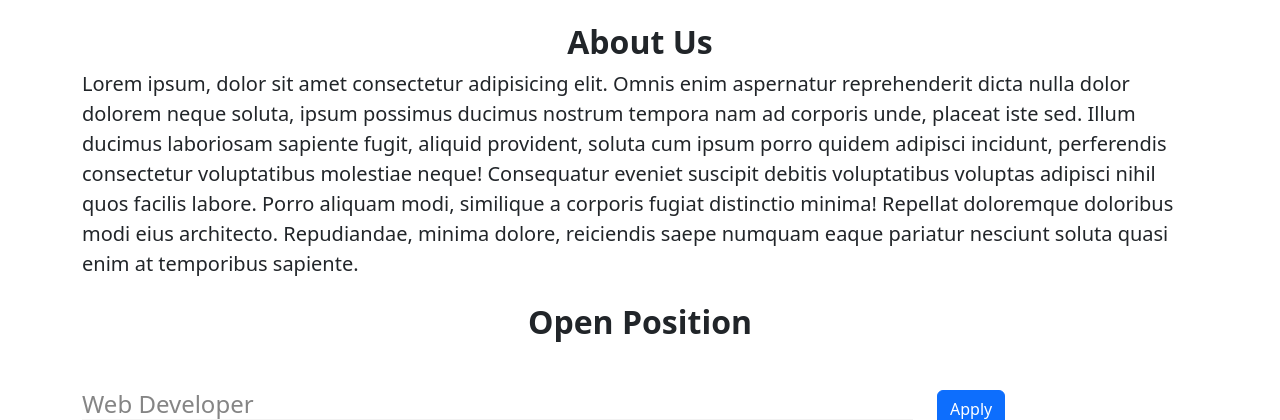
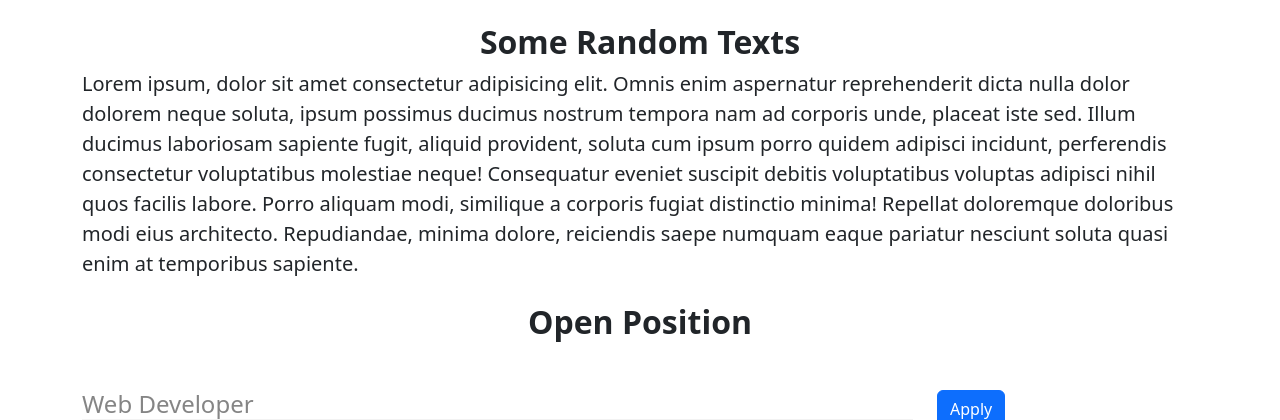
Before and after one commit to Doumbouyah-Dev/doumbouyah_Career_Website, a Flask app: page / in a window 1280 px wide. Shown: the part 441-861 px from the top of the page. Run offline with Flask 3, Linux system fonts and the light colour scheme.

Commit message:
1.0.0.0.0.6 First Trial Changes

```diff
--- a/templates/home.html
+++ b/templates/home.html
@@ -11,9 +11,9 @@
 </head>
 <body>
  <div class = 'container'>
-   <h1 class='text-center mt-2 mb-4 fw-bold'>Doumbouyah Dev Career</h1>
+   <h1 class='text-center mt-2 mb-4 fw-bold'>Doumbouyah  Career</h1>
    <img src="https://images.unsplash.com/photo-1499244571948-7ccddb3583f1?q=80&w=1632&auto=format&fit=crop&ixlib=rb-4.0.3&ixid=M3wxMjA3fDB8MHxwaG90by1wYWdlfHx8fGVufDB8fHx8fA%3D%3D" class='img-fluid' id='banner' alt="careerImg">
-   <h2 class='text-center mt-4 mb-2 fw-bold'>About Us</h2>
+   <h2 class='text-center mt-4 mb-2 fw-bold'>Some Random  Texts</h2>
    <p class='lead'>Lorem ipsum, dolor sit amet consectetur adipisicing elit. Omnis enim aspernatur reprehenderit dicta nulla dolor dolorem neque soluta, ipsum possimus ducimus nostrum tempora nam ad corporis unde, placeat iste sed.
    Illum ducimus laboriosam sapiente fugit, aliquid provident, soluta cum ipsum porro quidem adipisci incidunt, perferendis consectetur voluptatibus molestiae neque! Consequatur eveniet suscipit debitis voluptatibus voluptas adipisci nihil quos facilis labore.
    Porro aliquam modi, similique a corporis fugiat distinctio minima! Repellat doloremque doloribus modi eius architecto. Repudiandae, minima dolore, reiciendis saepe numquam eaque pariatur nesciunt soluta quasi enim at temporibus sapiente.</p>
```
